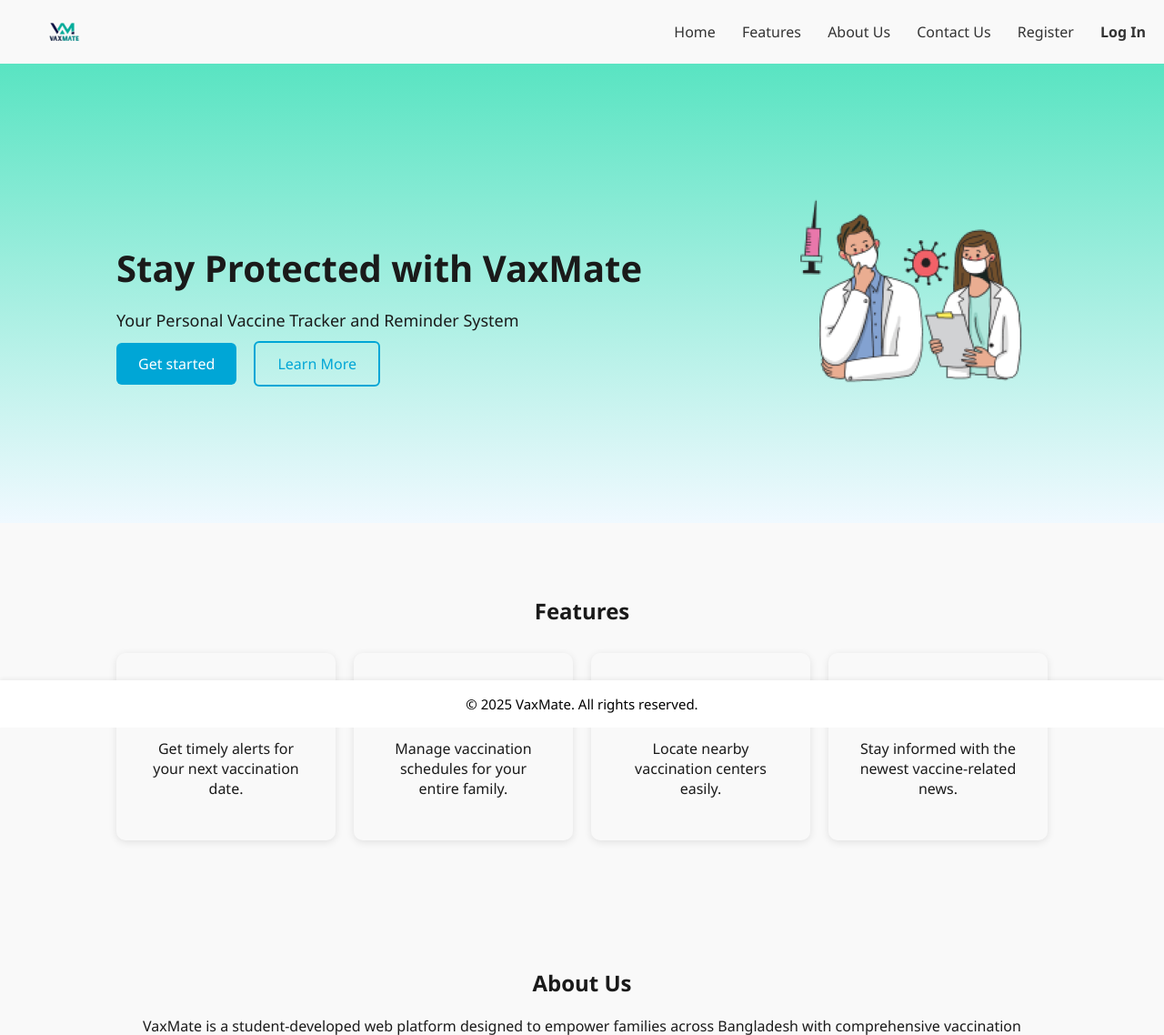
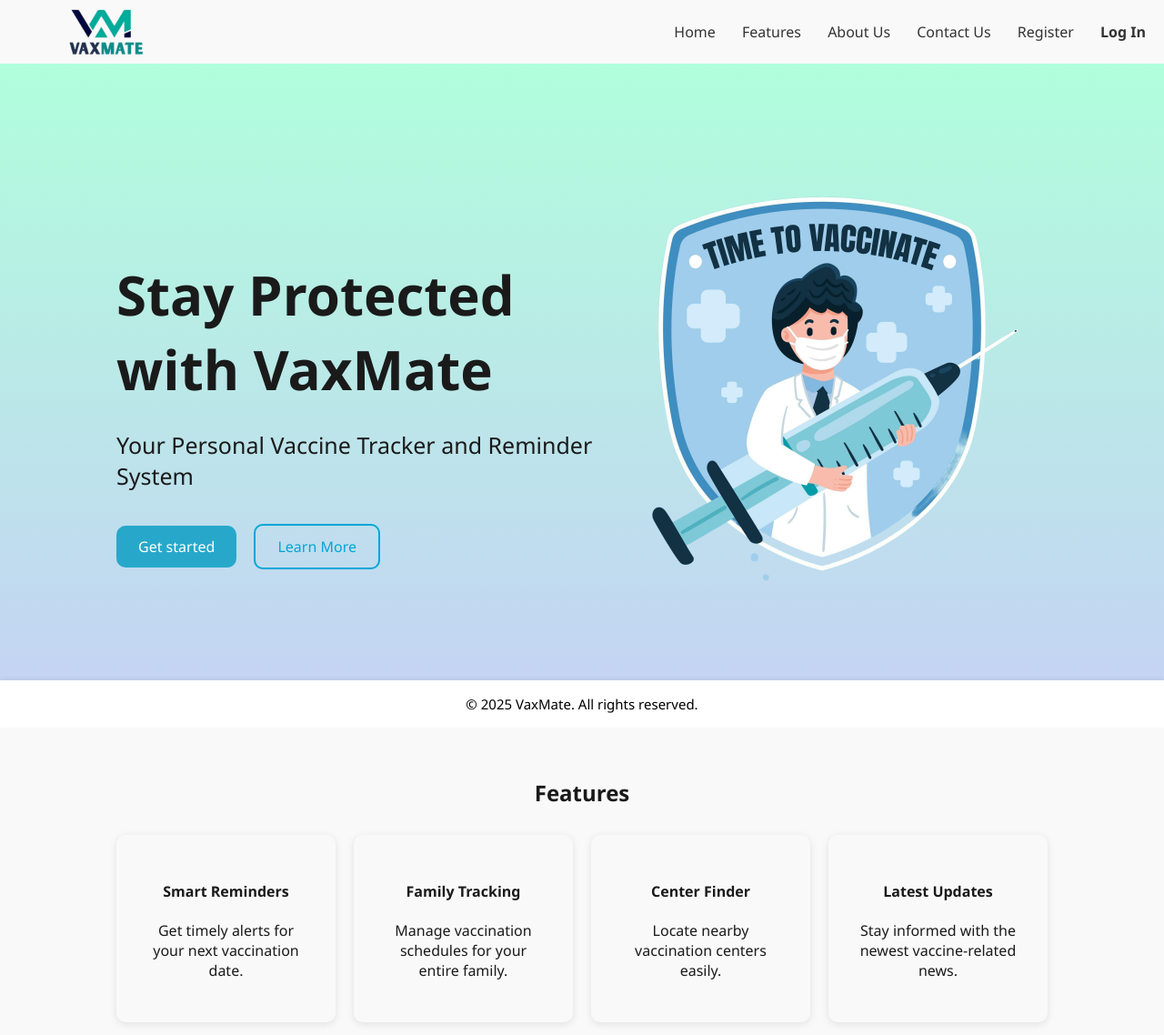
Before and after one commit to Ekrachowdhuryrisha/VaxMate, a Django app: page / in a window 1280 px wide. Shown: the top 1138 px of the page at 91% size. Run offline with Django 5.2, Linux system fonts and the light colour scheme.

Commit message:
Design Updated

```diff
--- a/static/css/style.css
+++ b/static/css/style.css
@@ -17,7 +17,7 @@
 
 .logo img {
   height: 100%;   /* fill navbar height */
-  max-height: 60px; /* adjust so it doesn’t stretch too much */
+  max-height: 150px; /* adjust so it doesn’t stretch too much */
   width: auto;
   display: block;
   margin-left: 20px;
@@ -40,33 +40,33 @@
   justify-content: space-between;
   align-items: center;
   padding: 100px 10%;
-  background: linear-gradient(to bottom, #59e4c2, #f0f9ff);
+  background: linear-gradient(to bottom, #B0FEDC, #C5D2F4);
 }
 
 .hero-img img {
-  max-width: 400px; /* Reduce width */
+  max-width: 500px; /* Reduce width */
   height: auto;
 }
 
 .hero-text h1 {
-  font-size: 40px;
+  font-size: 60px;
   margin-bottom: 15px;
 }
 
 .hero-text p {
-  font-size: 18px;
-  margin-bottom: 25px;
+  font-size: 25px;
+  margin-bottom: 50px;
 }
 
 .buttons a {
   padding: 12px 24px;
   margin-right: 15px;
-  border-radius: 6px;
+  border-radius: 10px;
   text-decoration: none;
 }
 
 .btn-primary {
-  background: #00a6d6;
+  background: #27a8cb;
   color: #fff;
 }
 
--- a/templates/base.html
+++ b/templates/base.html
@@ -18,5 +18,7 @@
 
     <!-- Footer -->
     {% include 'footer.html' %}
+
+    <script src="{% static 'js/script.js' %}"></script>
 </body>
 </html>
```
Also changed, not shown: other parts of static/css/style.css (+38 -0 lines), static/js/script.js (added, +50 -0 lines), static/images/doctor.png.
